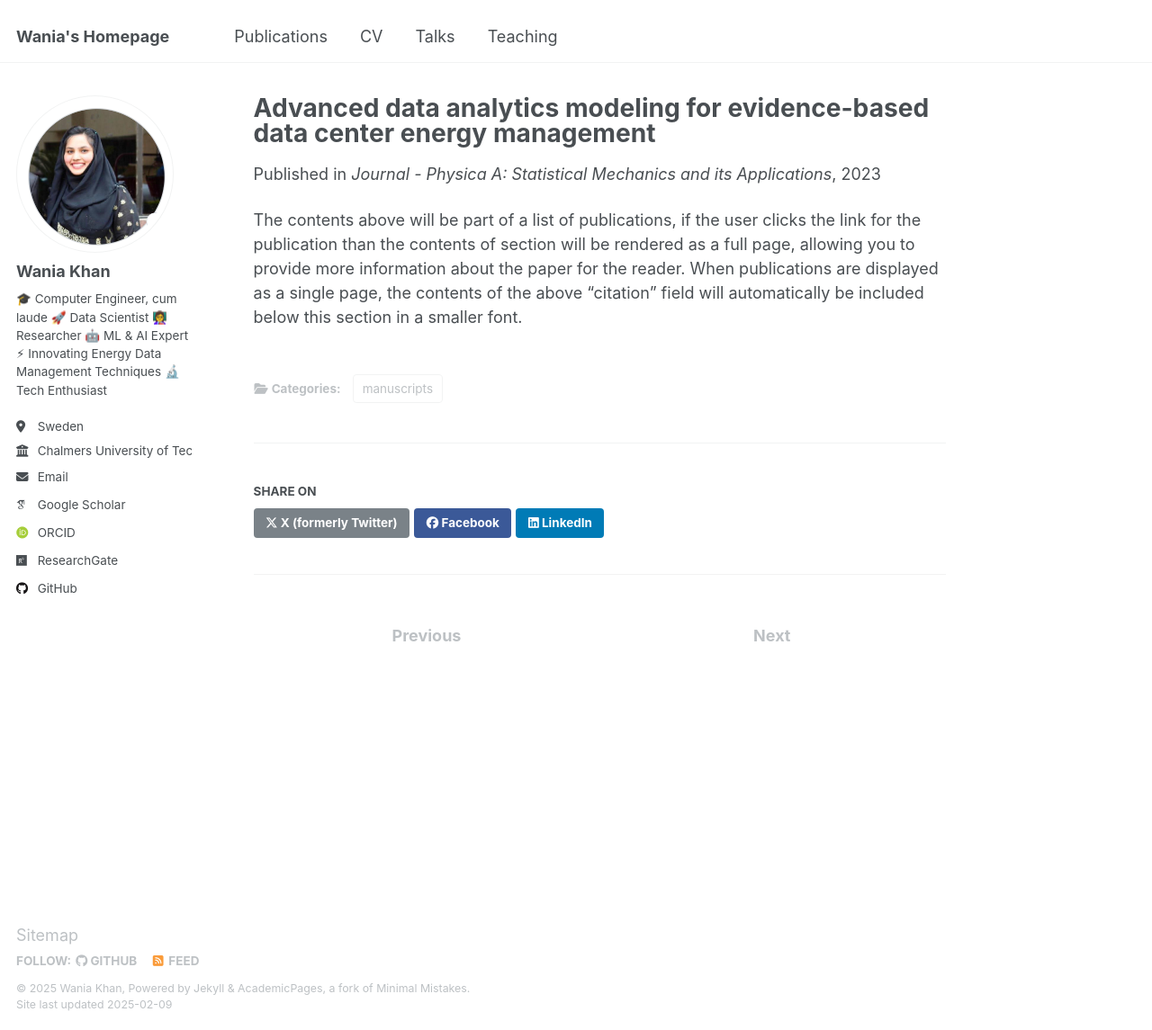
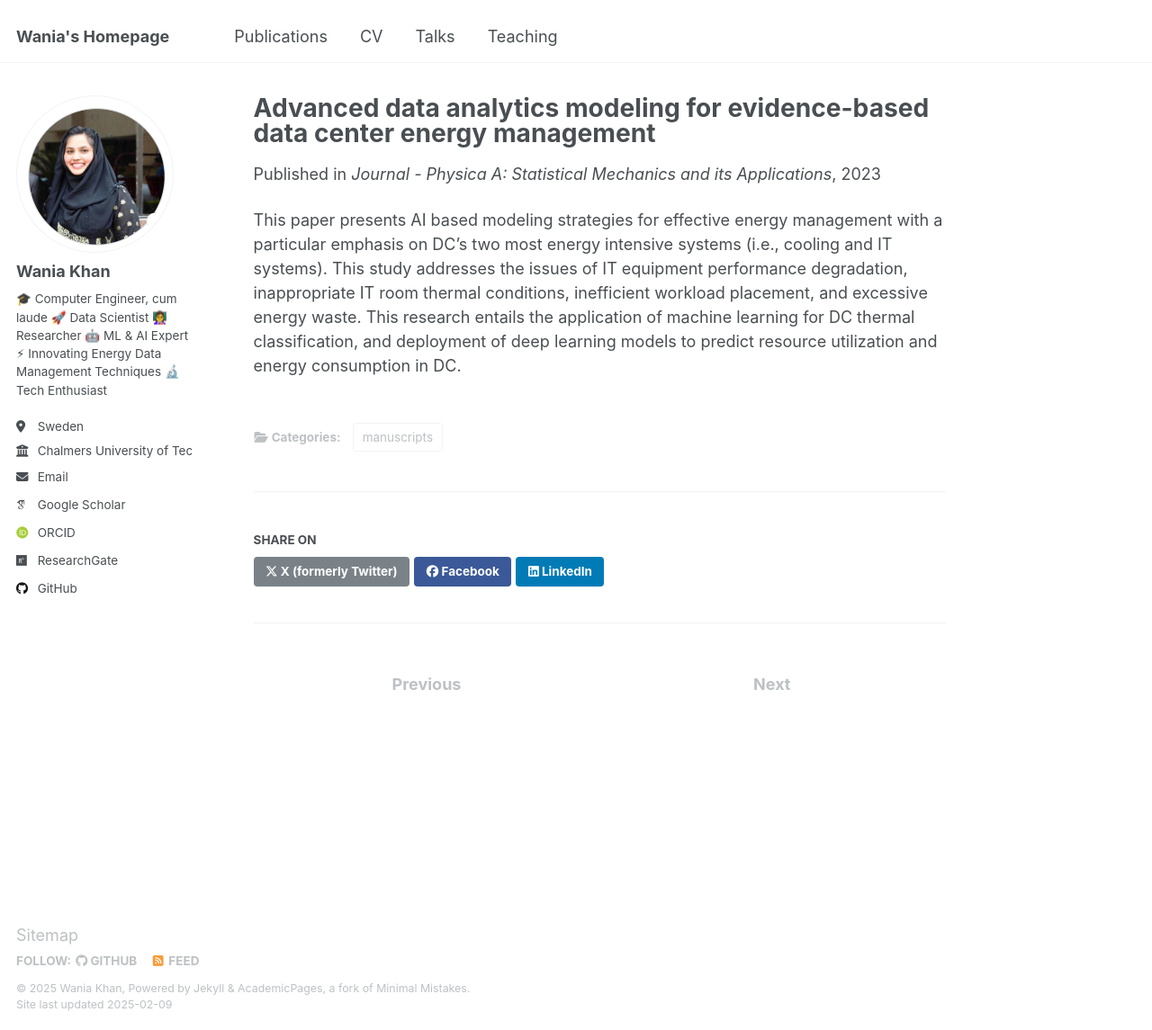
Before and after one commit to WaniaKhance/WaniaKhan-Profile, a Jekyll site: the page built from _publications/2009-10-01-paper-title-number-1.md, in a window 1280 px wide and 1145 px high. Shown: the whole window at 90% size. Built offline with Jekyll 4.4.1, drawn with Linux system fonts in a browser that asks for light colours; some web fonts are replaced.

Commit message:
Update 2009-10-01-paper-title-number-1.md

```diff
--- a/_publications/2009-10-01-paper-title-number-1.md
+++ b/_publications/2009-10-01-paper-title-number-1.md
@@ -11,4 +11,4 @@ paperurl: 'https://doi.org/10.1016/j.physa.2023.128966'
 #citation: 'Your Name, You. (2009). &quot;Paper Title Number 1.&quot; <i>Journal 1</i>. 1(1).'
 ---
 
-The contents above will be part of a list of publications, if the user clicks the link for the publication than the contents of section will be rendered as a full page, allowing you to provide more information about the paper for the reader. When publications are displayed as a single page, the contents of the above "citation" field will automatically be included below this section in a smaller font.
+This paper presents AI based modeling strategies for effective energy management with a particular emphasis on DC’s two most energy intensive systems (i.e., cooling and IT systems). This study addresses the issues of IT equipment performance degradation, inappropriate IT room thermal conditions, inefficient workload placement, and excessive energy waste. This research entails the application of machine learning for DC thermal classification, and deployment of deep learning models to predict resource utilization and energy consumption in DC.
```
